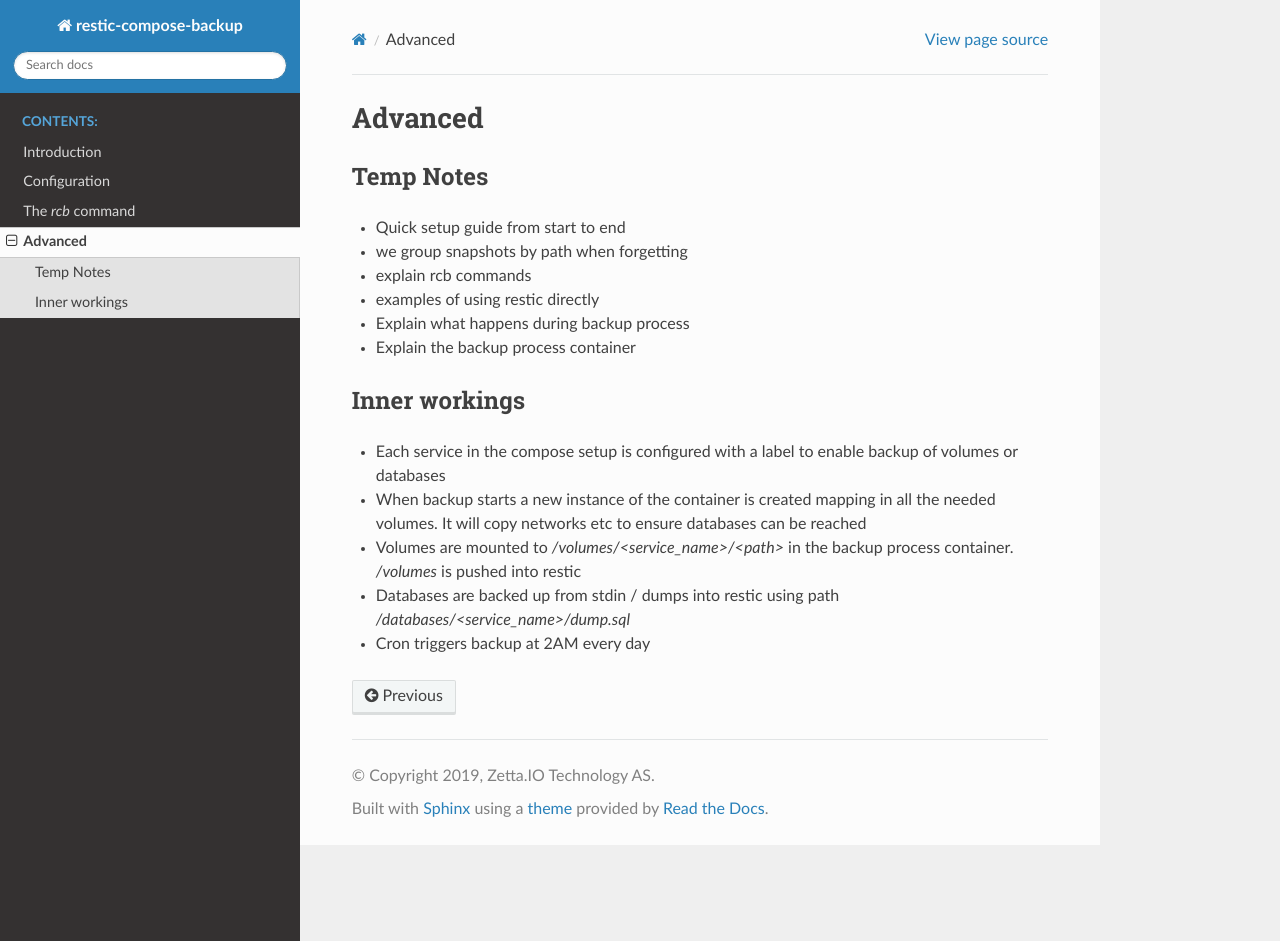
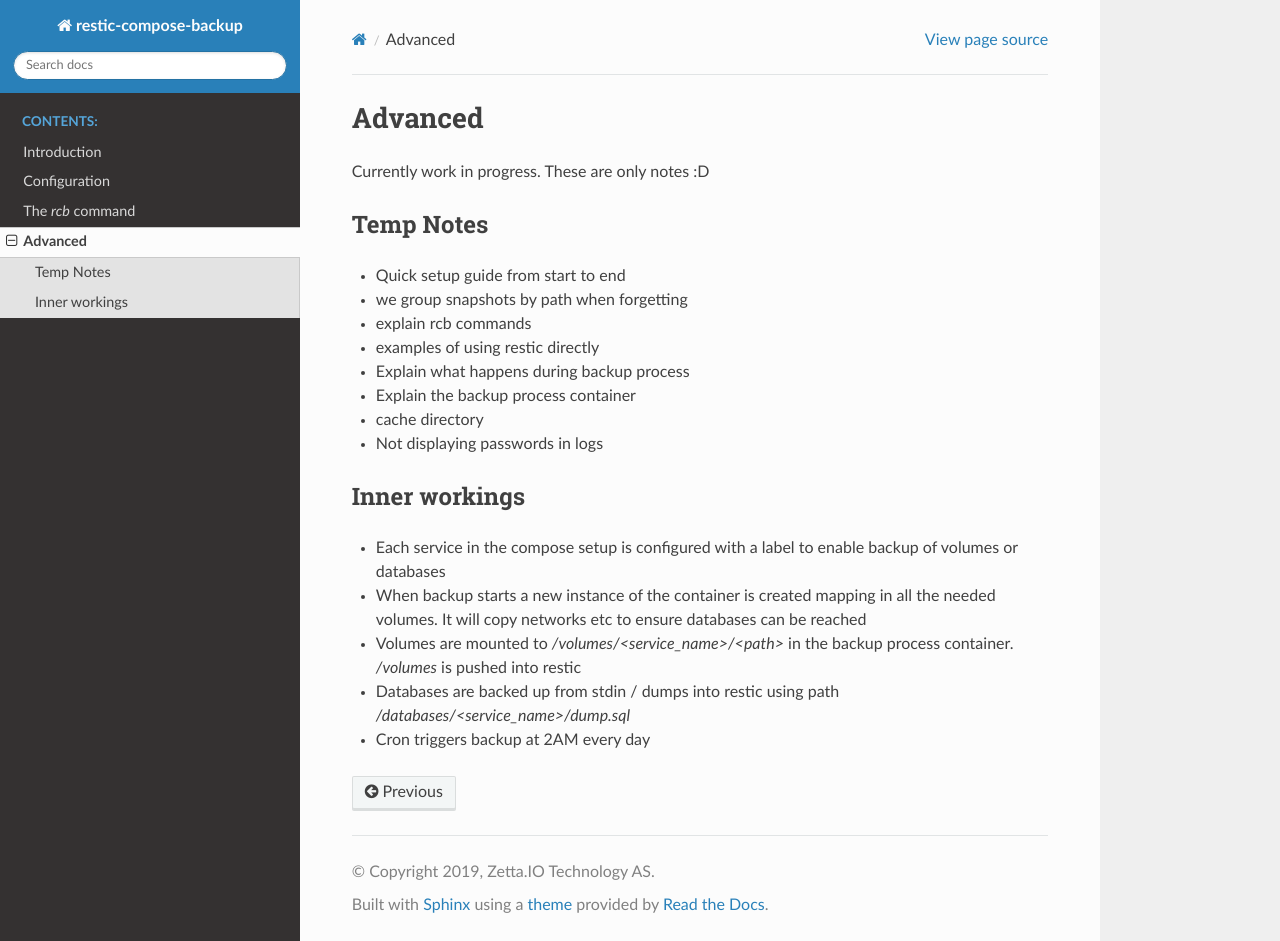
Before and after one commit to ZettaIO/restic-compose-backup, a Sphinx documentation site: the page built from docs/guide/advanced.rst, in a window 1280 px wide and 941 px high. Built offline with Sphinx 7.4.7 and the Read the Docs theme 2.0.0, drawn with Linux system fonts in a browser that asks for light colours.

Commit message:
Notes for advanced docs

```diff
--- a/docs/guide/advanced.rst
+++ b/docs/guide/advanced.rst
@@ -1,8 +1,10 @@
 Advanced
-========
+--------
+
+Currently work in progress. These are only notes :D
 
 Temp Notes
-----------
+~~~~~~~~~~
 
 * Quick setup guide from start to end
 * we group snapshots by path when forgetting
@@ -10,9 +12,11 @@ Temp Notes
 * examples of using restic directly
 * Explain what happens during backup process
 * Explain the backup process container
+* cache directory
+* Not displaying passwords in logs
 
 Inner workings
---------------
+~~~~~~~~~~~~~~
 
 * Each service in the compose setup is configured with a label
   to enable backup of volumes or databases
```
